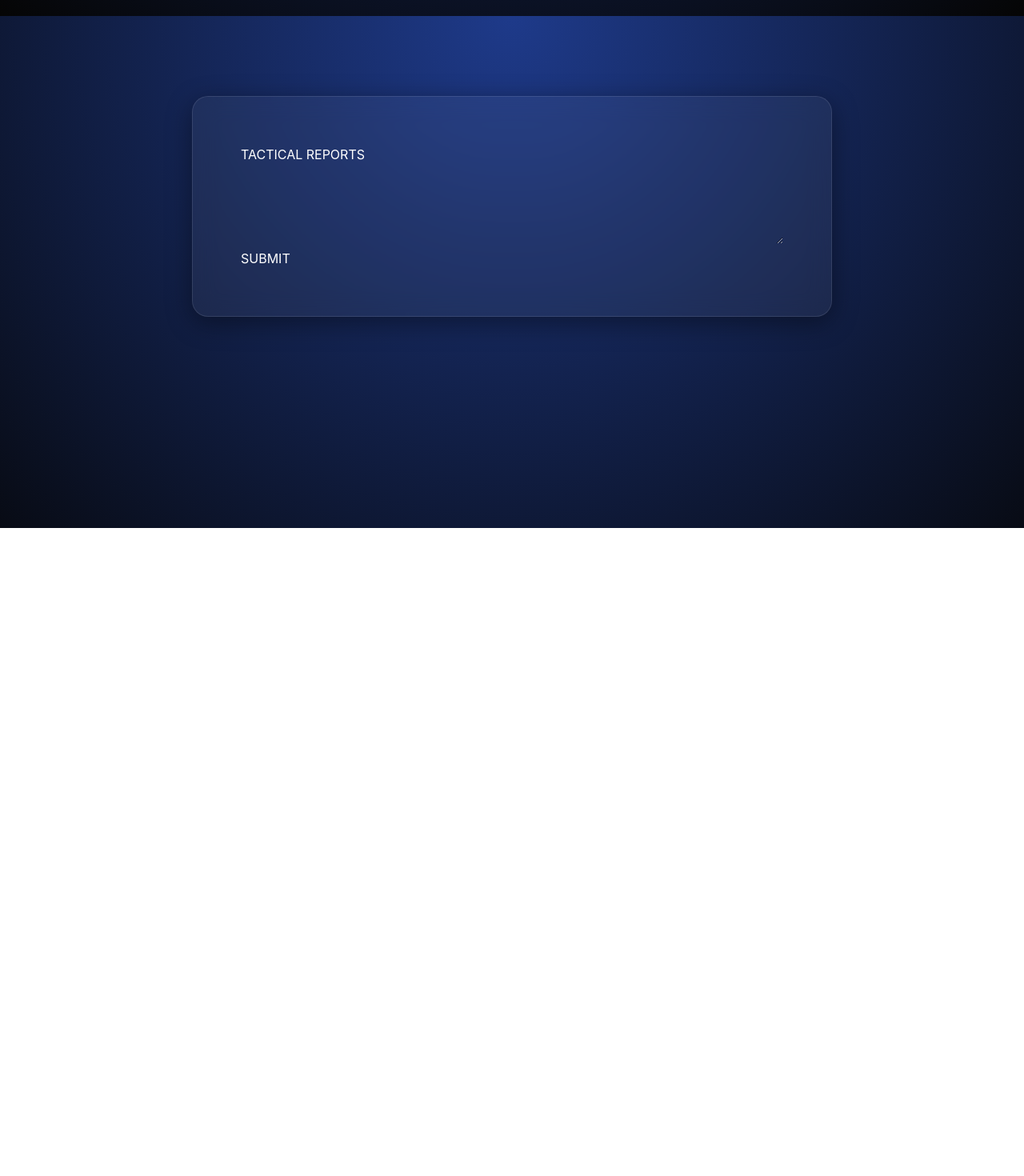
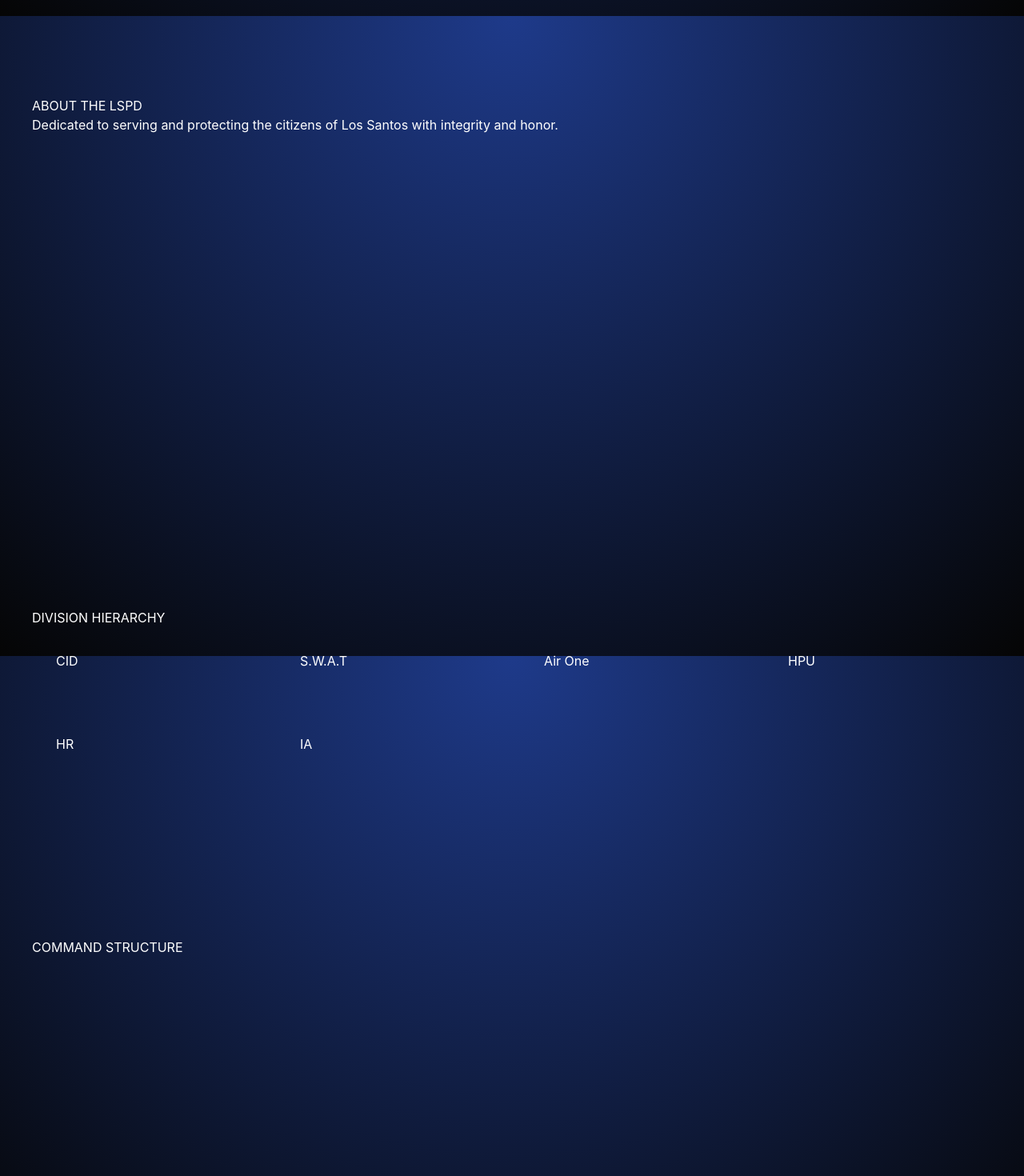
Before and after one commit to morkelchristan-cpu/zhpd-website, a Next.js app: page / in a window 1280 px wide. Shown: the part 780-2250 px from the top of the page at 80% size. Before the commit the page ends 1440 px from the top, so only its background shows below. Built offline with nearby package versions, Linux system fonts and the light colour scheme.

Commit message:
Fixed homepage.

```diff
--- a/app/page.tsx
+++ b/app/page.tsx
@@ -5,30 +5,59 @@ import Navbar from '../src/components/Navbar';
 export default function HomePage() {
   const [reportText, setReportText] = useState('');
 
-  const submitReport = () => {
-    const logs = JSON.parse(localStorage.getItem('incidentLogs') || '[]');
-    localStorage.setItem('incidentLogs', JSON.stringify([...logs, { id: Date.now(), text: reportText }]));
-    setReportText('');
-    alert('Report submitted.');
-  };
-
   return (
     <main>
       <Navbar />
+
+      {/* 1. HERO SECTION */}
       <section id="home" style={{ height: '100vh', display: 'flex', flexDirection: 'column', alignItems: 'center', justifyContent: 'center' }}>
-        <h1 style={{ fontSize: '4rem', letterSpacing: '0.2em' }}>LSPD PORTAL</h1>
+        <h1 style={{ fontSize: '4rem', letterSpacing: '0.2em', textTransform: 'uppercase' }}>LSPD Portal</h1>
       </section>
 
-      {/* Reports Section Example */}
-      <section id="reports" style={{ minHeight: '80vh', padding: '100px 40px' }}>
-        <div className="glass-effect" style={{ padding: '60px', maxWidth: '800px', margin: 'auto' }}>
-          <h2>TACTICAL REPORTS</h2>
-          <textarea value={reportText} onChange={(e) => setReportText(e.target.value)} style={{ width: '100%', height: '100px', background: 'transparent', color: '#fff' }} />
-          <button onClick={submitReport}>SUBMIT</button>
+      {/* 2. ABOUT MODULE */}
+      <section id="about" className="glass-panel" style={{ minHeight: '80vh', padding: '100px 40px' }}>
+        <h2>ABOUT THE LSPD</h2>
+        <p>Dedicated to serving and protecting the citizens of Los Santos with integrity and honor.</p>
+      </section>
+
+      {/* 3. DIVISION HIERARCHY */}
+      <section id="divisions" style={{ padding: '100px 40px' }}>
+        <h2>DIVISION HIERARCHY</h2>
+        <div style={{ display: 'grid', gridTemplateColumns: 'repeat(auto-fit, minmax(250px, 1fr))', gap: '20px' }}>
+          {['CID', 'S.W.A.T', 'Air One', 'HPU', 'HR', 'IA'].map(div => (
+            <div key={div} className="glass-panel" style={{ padding: '30px' }}><h3>{div}</h3></div>
+          ))}
         </div>
       </section>
 
-      {/* Add your other sections here following the same pattern */}
+      {/* 4. COMMAND STRUCTURE */}
+      <section id="command" className="glass-panel" style={{ minHeight: '80vh', padding: '100px 40px' }}>
+        <h2>COMMAND STRUCTURE</h2>
+        {/* Hierarchical tree layout goes here */}
+      </section>
+
+      {/* 5. ROSTER & DOCUMENTATION */}
+      <section id="roster" className="glass-panel" style={{ minHeight: '80vh', padding: '100px 40px' }}>
+        <h2>OFFICER ROSTER</h2>
+        {/* Table component goes here */}
+      </section>
+
+      {/* 6. REPORTING PORTAL */}
+      <section id="reports" className="glass-panel" style={{ minHeight: '80vh', padding: '100px 40px' }}>
+        <h2>TACTICAL REPORTS</h2>
+        <textarea
+          value={reportText}
+          onChange={(e) => setReportText(e.target.value)}
+          style={{ width: '100%', height: '150px', background: 'transparent', color: '#fff', border: '1px solid #334' }}
+        />
+        <button onClick={() => alert('Report Submitted')}>SUBMIT SECURE REPORT</button>
+      </section>
+
+      {/* 7. LOGS (Gated Access) */}
+      <section id="logs" className="glass-panel" style={{ minHeight: '80vh', padding: '100px 40px' }}>
+        <h2>COMMAND LOGS</h2>
+        <p>Access Gated: Command Personnel Only</p>
+      </section>
     </main>
   );
 }
```
